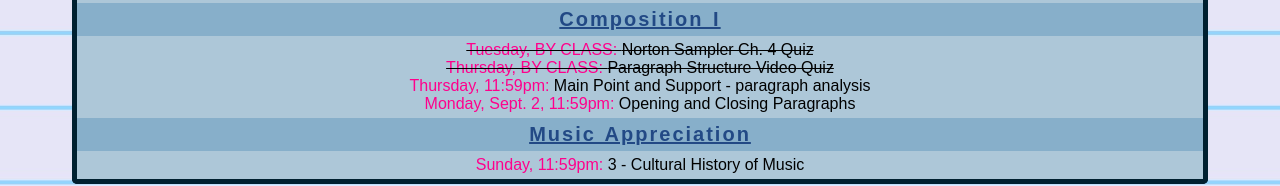
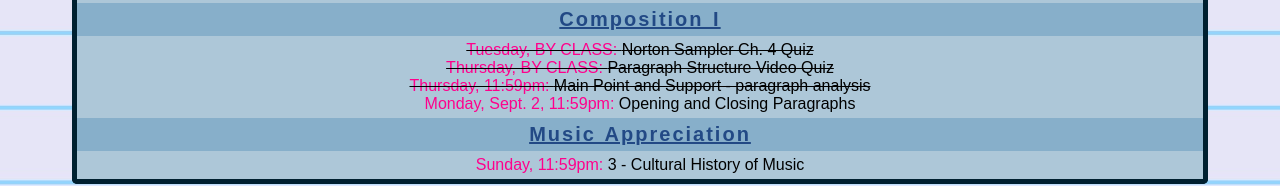
Before and after one commit to SimonPegasus/SimonPegasus.github.io, a plain HTML site: page index.html in a window 1280 px wide. Shown: the part 264-450 px from the top of the page. Drawn offline with Linux system fonts and the light colour scheme.

Commit message:
Update index.html

```diff
--- a/index.html
+++ b/index.html
@@ -32,7 +32,7 @@
             <div class="row-content">
                 <s><span style="color: rgb(255, 0, 140);">Tuesday, BY CLASS: </span>Norton Sampler Ch. 4 Quiz</s><br>
                 <s><span style="color: rgb(255, 0, 140);">Thursday, BY CLASS: </span>Paragraph Structure Video Quiz</s><br>
-                <span style="color: rgb(255, 0, 140);">Thursday, 11:59pm: </span>Main Point and Support - paragraph analysis<br>
+                <s><span style="color: rgb(255, 0, 140);">Thursday, 11:59pm: </span>Main Point and Support - paragraph analysis</s><br>
                 <span style="color: rgb(255, 0, 140);">Monday, Sept. 2, 11:59pm: </span>Opening and Closing Paragraphs
             </div>
 
```
